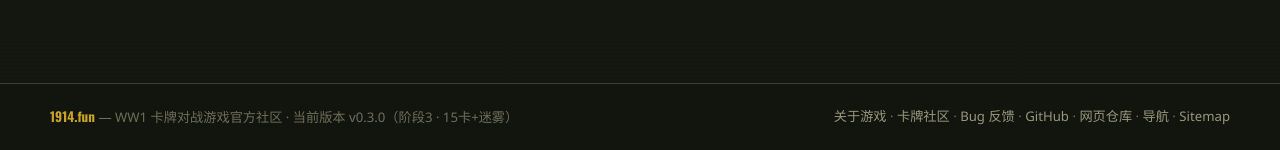
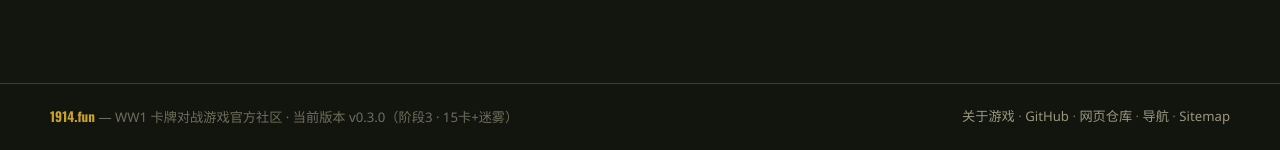
Before and after one commit to fdvecbtwdh/1914_website, a Flask app: page /about in a window 1280 px wide. Shown: the part 979-1129 px from the top of the page. Run offline with Flask 3, Linux system fonts and the light colour scheme; some libraries are stand-ins or nearby versions.

Commit message:
footer: drop 卡牌社区/Bug 反馈 links (duplicate top nav)

```diff
--- a/app/templates/base.html
+++ b/app/templates/base.html
@@ -73,8 +73,6 @@
     </div>
     <div>
       <a href="/about">关于游戏</a> ·
-      <a href="/cards">卡牌社区</a> ·
-      <a href="/issues">Bug 反馈</a> ·
       <a href="{{ github_repo_url }}" target="_blank" rel="noopener">GitHub</a> ·
       <a href="{{ site_repo_url }}" target="_blank" rel="noopener">网页仓库</a> ·
       <a href="/nav" target="_blank">导航</a> ·
```
